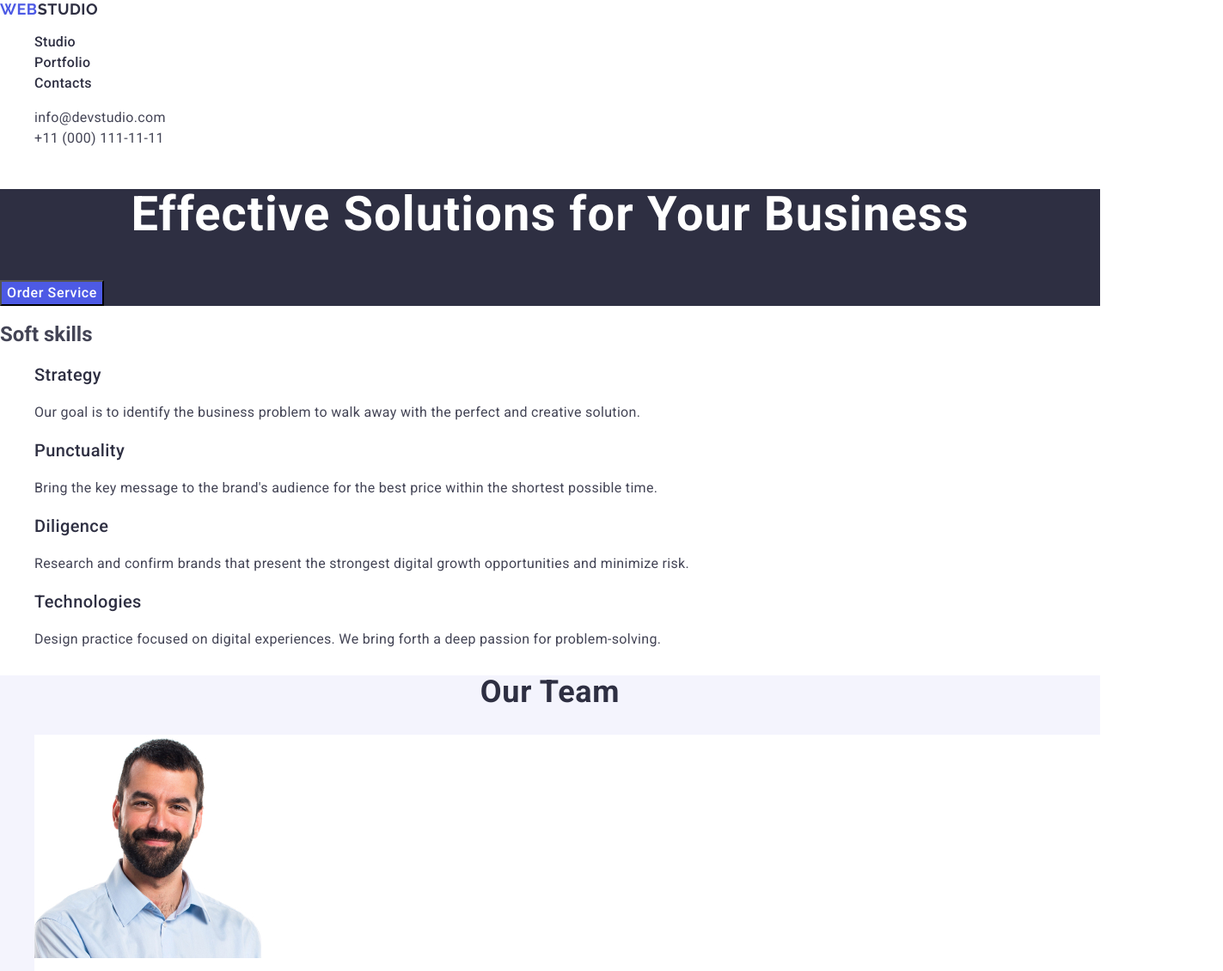
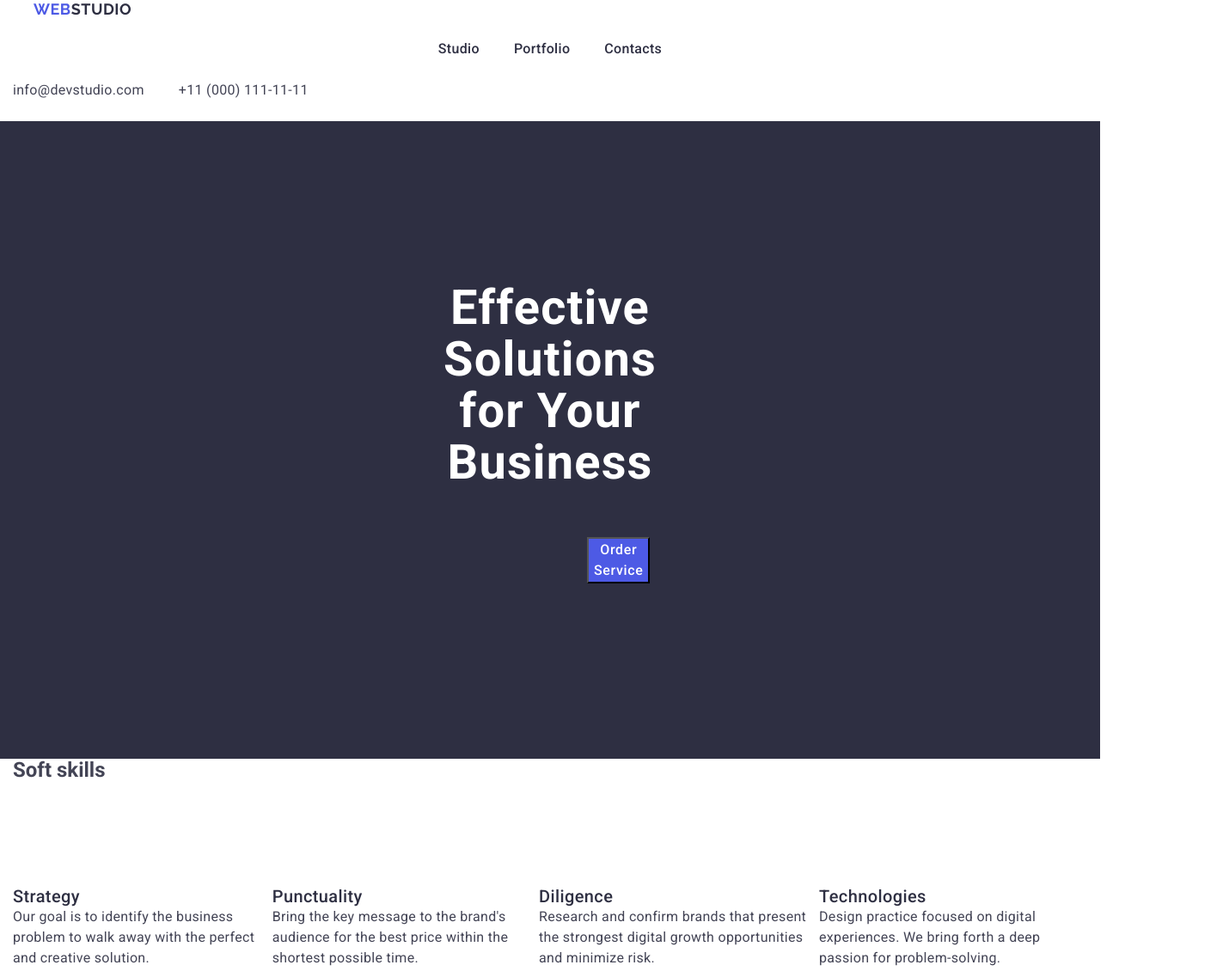
Before and after one commit to TanyaVasilenko1/goit-markup-hw-030, a plain HTML site: page index.html in a window 1280 px wide. Shown: the top 1130 px of the page at 86% size, 1423 px wide, since content can reach past the window. Drawn offline with nearby package versions, Linux system fonts and the light colour scheme.

Commit message:
goit-homework-3one

```diff
--- a/css/styles.css
+++ b/css/styles.css
@@ -4,7 +4,46 @@ body {
     background-color: white;
     color: #434455;
 }
+p,h1,h2,h3,h4,h5{
+    margin-top: 0;
+    margin-bottom: 0;
+}
+ul,ol{
+    margin-top: 0;
+    margin-bottom: 0;
+    padding-left: 0;
+}
+img{
+    display: block;
+}
 
+.container{
+    max-width: 1158;
+    padding-left: 15px;
+    padding-right: 15px;
+
+
+}
+*,
+*::before,
+*::after {
+    box-sizing: border-box;
+}
+
+.header.container{
+    padding-top: 25.5px;
+    margin: 0 auto;
+    display: flexbox   ;
+
+
+
+}
+.header-navigation{
+
+}
+.header-logo{
+    margin-bottom: 76px;
+}
 
 .header-logo {
     color: #4D5AE5;
@@ -14,10 +53,18 @@ body {
     font-weight: 700;
     letter-spacing: 0.54px;
     text-transform: uppercase;
+    padding: 24px;
 }
 
 .span-logo {
     color:#2E2F42;
+
+}
+.header-list{
+  display: flex;
+  gap: 40px;
+  padding: 24px;
+justify-content:center;
 }
 
 .header-menu-item {
@@ -26,12 +73,20 @@ body {
     line-height: 1.5;
     font-weight: 500;
     letter-spacing: 0.32px;
+    display: block;
 }
 .header-menu-item:hover, .header-menu-item:focus{
     color: #404bbf;
 }
 .address{
     font-style: normal;
+
+}
+.address-item{
+    display: flex;
+        gap: 40px;
+        padding-bottom: 24px;
+
 }
 .address-link {
     color: #434455;
@@ -45,6 +100,7 @@ body {
 
 .section {
     background: #2E2F42;
+
 }
 
 .section-heder {
@@ -53,6 +109,11 @@ body {
     font-size: 56px;
     line-height: 1.07;
     letter-spacing: 1.12px;
+    padding-top: 188px;
+        padding-left: 472px;
+        padding-right: 472px;
+        margin-bottom: 48px;
+
 }
 
 .button {
@@ -62,11 +123,24 @@ body {
     letter-spacing: 0.04em;
     color: #FFF;
     cursor: pointer;
+    margin-top: 8px;
+    margin-left: 668px;
+    margin-right: 667px;
+    margin-bottom: 204px;
 }
 .button:hover, .button:focus{
     background-color: #404bbf;
 }
+.header-menu-soft{
+display: inline-flex;
+    flex-direction: row;
+}
+.section-header-soft{
 
+}
+.section{
+
+}
 .section-title {
     color: #2E2F42;
 
@@ -74,6 +148,8 @@ body {
     font-weight: 500;
     line-height: 1.2;
     letter-spacing: 0.4px;
+    margin-top: 120px;
+
 }
 
 .section-text {
@@ -86,6 +162,7 @@ body {
 
 .section-team {
     background-color: #F4F4FD;
+    margin-top: 120px;
 }
 
 .section-header-team {
@@ -95,6 +172,10 @@ body {
     line-height: 1.11;
     letter-spacing: 0.02em;
     text-transform: capitalize;
+    padding-top: 120px;
+    padding-left: 639px;
+    padding-right: 639px;
+    margin-bottom: 572px;
 }
 .section-list{
     background-color: #FFFFFF;
@@ -102,6 +183,8 @@ body {
 
 .imagine {
     background-color: #FFF;
+    margin-bottom: 32px;
+
 
 }
 
@@ -113,6 +196,7 @@ body {
     font-weight: 500;
     line-height: 1.2;
     letter-spacing: 0.4px;
+    margin-bottom: 8px;
 }
 
 .section-text-team {
@@ -121,6 +205,10 @@ body {
     font-size: 16px;
     line-height: 1.5;
     letter-spacing: 0.32px;
+    margin-top: 232px;
+}
+.section-portfolio{
+
 }
 
 .section-heder-portfolio {
@@ -131,10 +219,15 @@ body {
     line-height: 1.11;
     letter-spacing: 0.72px;
     text-transform: capitalize;
+    padding-top: 120px;
+
+
 }
 
 .imagine-portfolio {
     background: var(--WHITE, #FFF);
+    padding-top: 72px;
+    margin-bottom: 32px;
 }
 
 .section-title-portfolio {
@@ -143,6 +236,7 @@ body {
     font-size: 20px;
     line-height: 1.2;
     letter-spacing: 0.4px;
+
 }
 
 .section-text-portfolio {
@@ -165,6 +259,8 @@ body {
     line-height: 1.17;
     letter-spacing: 0.54px;
     text-transform: uppercase;
+    margin-bottom: 17.5px;
+
 }
 
 .footer-span {
@@ -177,4 +273,8 @@ body {
     font-size: 16px;
     line-height: 1.5;
     letter-spacing: 0.32px;
+    padding-top: 140px;
+    padding-left: 156px;
+    padding-right: 1020px;
+    padding-bottom: 100px;
 }
--- a/index.html
+++ b/index.html
@@ -4,6 +4,13 @@
     <meta charset="UTF-8" />
     <meta name="viewport" content="width=, initial-scale=1.0" />
     <title>Document</title>
+    <link
+      rel="stylesheet"
+      href="https://cdnjs.cloudflare.com/ajax/libs/modern-normalize/2.0.0/modern-normalize.min.css"
+      integrity="sha512-4xo8blKMVCiXpTaLzQSLSw3KFOVPWhm/TRtuPVc4WG6kUgjH6J03IBuG7JZPkcWMxJ5huwaBpOpnwYElP/m6wg=="
+      crossorigin="anonymous"
+      referrerpolicy="no-referrer"
+    />
     <style>
       a {
         text-decoration: none;
@@ -27,15 +34,18 @@
     />
     <link rel="stylesheet" href="./css/styles.css" />
   </head>
+
   <body>
     <!-- шапка профілю -->
+
     <header class="header">
+      <div class="container">
         <nav class="header-navigation">
           <a class="header-logo" href="./index.html"
             >Web<span class="span-logo">Studio</span></a
           >
 
-        <ul>
+          <ul class="header-list">
             <li><a class="header-menu-item" href="./index.html">Studio</a></li>
             <li><a class="header-menu-item" href="">Portfolio</a></li>
             <li><a class="header-menu-item" href="">Contacts</a></li>
@@ -56,23 +66,27 @@
             </li>
           </ul>
         </address>
+      </div>
     </header>
     <!-- головна сторінка -->
     <main>
       <!-- перша секція -->
       <section class="section">
+        <div class="container">
           <h1 class="section-heder">Effective Solutions for Your Business</h1>
           <button class="button" type="button">Order Service</button>
+        </div>
       </section>
       <!-- друга секція -->
       <section class="section-soft">
+        <div class="container">
           <h2 class="section-header-soft">Soft skills</h2>
           <ul class="header-menu-soft">
             <li class="section-choise">
               <h3 class="section-title">Strategy</h3>
               <p class="section-text">
-              Our goal is to identify the business problem to walk away with the
-              perfect and creative solution.
+                Our goal is to identify the business problem to walk away with
+                the perfect and creative solution.
               </p>
             </li>
             <li class="section-choise">
@@ -97,9 +111,11 @@
               </p>
             </li>
           </ul>
+        </div>
       </section>
       <!-- третя секція -->
       <section class="section-team">
+        <div class="container">
           <h2 class="section-header-team">Our Team</h2>
           <ul>
             <li class="section-list">
@@ -143,8 +159,10 @@
               <p class="section-text-team">UI Designer</p>
             </li>
           </ul>
+        </div>
       </section>
       <section class="section-portfolio">
+        <div class="container">
           <h2 class="section-heder-portfolio">Our Portfolio</h2>
           <ul>
             <li>
@@ -215,16 +233,19 @@
               <p class="section-text-portfolio">Marketing</p>
             </li>
           </ul>
+        </div>
       </section>
     </main>
     <footer class="footer">
+      <div class="container">
         <a class="footer-link" href="./index.html"
           >Web<span class="footer-span">Studio</span></a
         >
         <p class="footer-text">
-        Increase the flow of customers and sales for your business with digital
-        marketing & growth solutions.
+          Increase the flow of customers and sales for your business with
+          digital marketing & growth solutions.
         </p>
+      </div>
     </footer>
   </body>
 </html>
```
Lines whose indentation alone changed are shown as unchanged.
